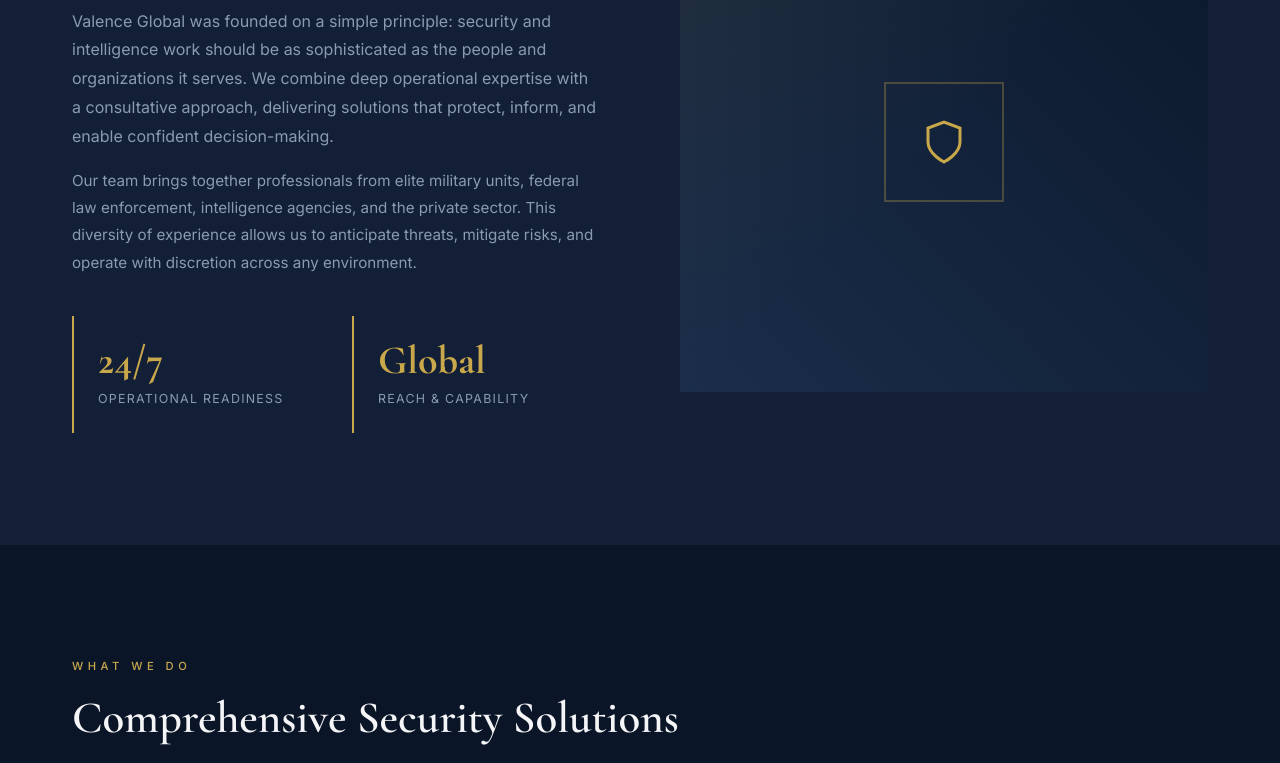
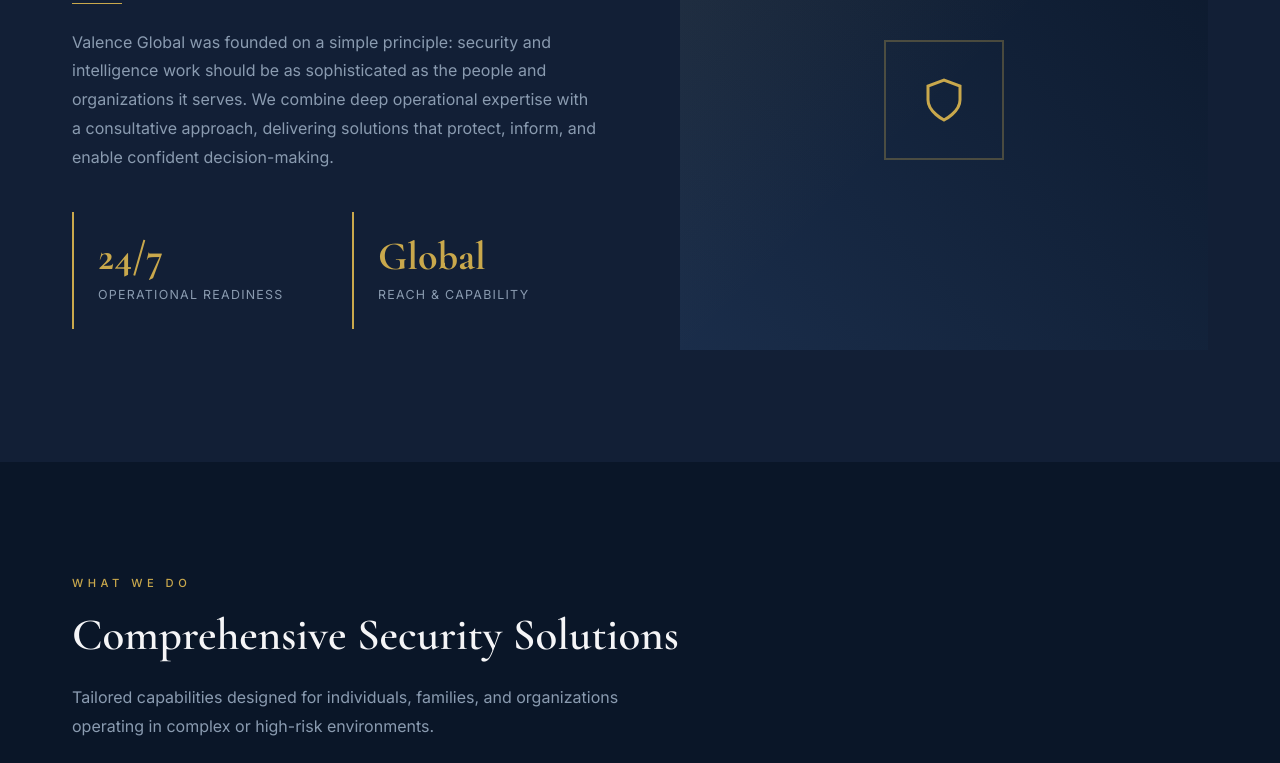
Before and after one commit to valenceglobal/valenceglobaladvisors, a plain HTML site: page index.html in a window 1280 px wide. Shown: the part 1129-1892 px from the top of the page. Drawn offline with nearby package versions, Linux system fonts and the light colour scheme.

Commit message:
Update index.html
Updated email and removed text

```diff
--- a/index.html
+++ b/index.html
@@ -68,10 +68,6 @@
                         security and intelligence work should be as sophisticated as the people and organizations it
                         serves. We combine deep operational expertise with a consultative approach, delivering solutions
                         that protect, inform, and enable confident decision-making.</p>
-                    <p style="margin-top:1rem; color: var(--silver); font-size: 0.95rem; line-height:1.8;">Our team
-                        brings together professionals from elite military units, federal law enforcement, intelligence
-                        agencies, and the private sector. This diversity of experience allows us to anticipate threats,
-                        mitigate risks, and operate with discretion across any environment.</p>
                     <div class="about-stats">
                         <div class="stat">
                             <div class="stat-number">24/7</div>
@@ -272,7 +268,7 @@
                         </div>
                         <div>
                             <div class="contact-detail-label">Email</div>
-                            <div class="contact-detail-text">info@valenceglobal.com</div>
+                            <div class="contact-detail-text">drew@valenceglobaladvisors.com</div>
                         </div>
                     </div>
                     <div class="contact-detail">
```
